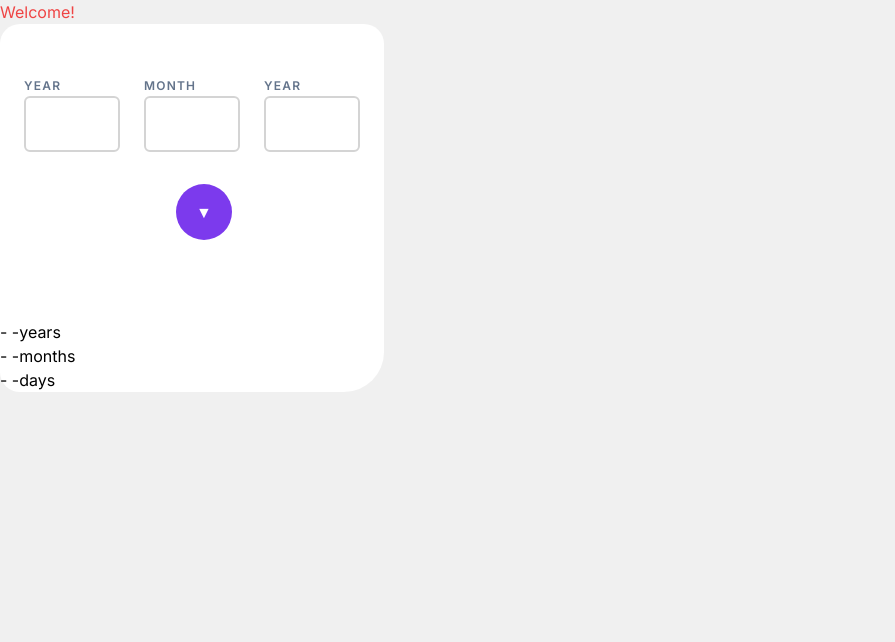
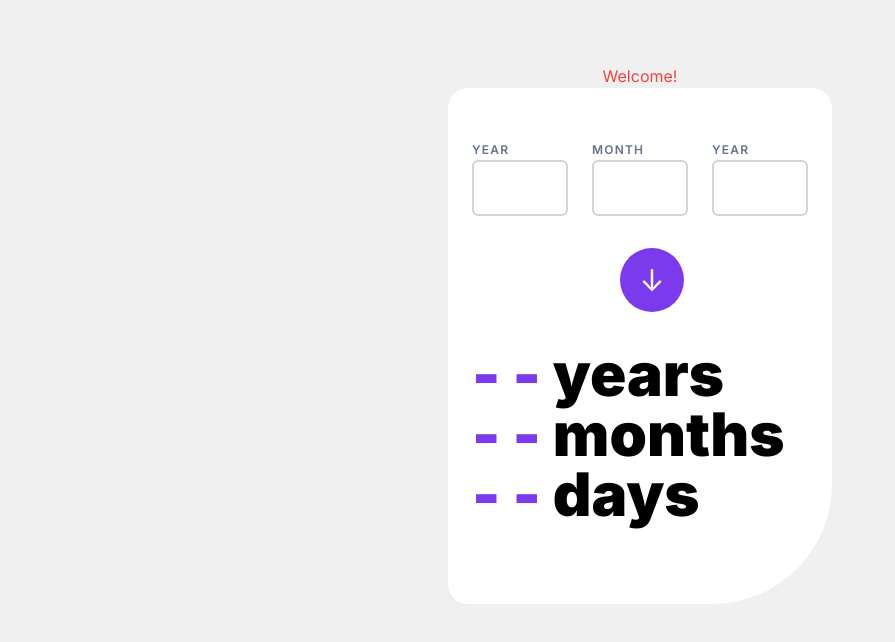
Before and after one commit to marianavanucci/age-calculator-app, a Next.js app: page / in a window 1280 px wide. Shown: the top 642 px of the page, without its empty margins (0-895 px from the left). Built offline with nearby package versions, Linux system fonts and the light colour scheme.

Commit message:
config css

```diff
--- a/src/app/globals.css
+++ b/src/app/globals.css
@@ -4,4 +4,8 @@
 
 body{
     background-color: #f0f0f0;
+    display: flex;
+    flex-direction: column;
+    align-items: center;
+    margin-top: 4rem;
 }
--- a/src/app/page.js
+++ b/src/app/page.js
@@ -6,16 +6,18 @@ export default function Home() {
   return (
     <>
     <h1 className='text-red-500'>Welcome!</h1>
-    <div className="bg-white w-96
+    <div className="bg-white w-96 pb-20
                       rounded-tl-[20px]
                       rounded-tr-[20px]
-                      rounded-br-[40px]
+                      rounded-br-[120px]
                       rounded-bl-[20px]">
       <Form></Form>
-      <div>
-        <p><span>- -</span>years</p>
-        <p><span>- -</span>months</p>
-        <p><span>- -</span>days</p>
+      <div className='ml-6
+                      text-6xl
+                      font-black'>
+        <p><span className='text-violet-600'>- -</span> years</p>
+        <p><span className='text-violet-600'>- -</span> months</p>
+        <p><span className='text-violet-600'>- -</span> days</p>
       </div>
     </div>
     </>
--- a/src/components/Form.jsx
+++ b/src/components/Form.jsx
@@ -1,7 +1,7 @@
 
 const Form = () => {
   return (
-    <form className=" py-12 pl-6 flex flex-col content-center items-center " >
+    <form className=" pt-12 pl-6 flex flex-col content-center items-center" >
         <div className="flex flex-row">
             <div className="w-1/3">
                     <label className="text-xs
@@ -52,10 +52,13 @@ const Form = () => {
                                             border-current
                                             m-auto
                                             text-white
-                                            w-14
-                                            h-14
-                                            my-8">&#9660;</button>
+                                            text-3xl
+                                            w-16
+                                            h-16
+                                            my-8">↓</button>
         </div>
+
+
     </form>
   )
 }
```
